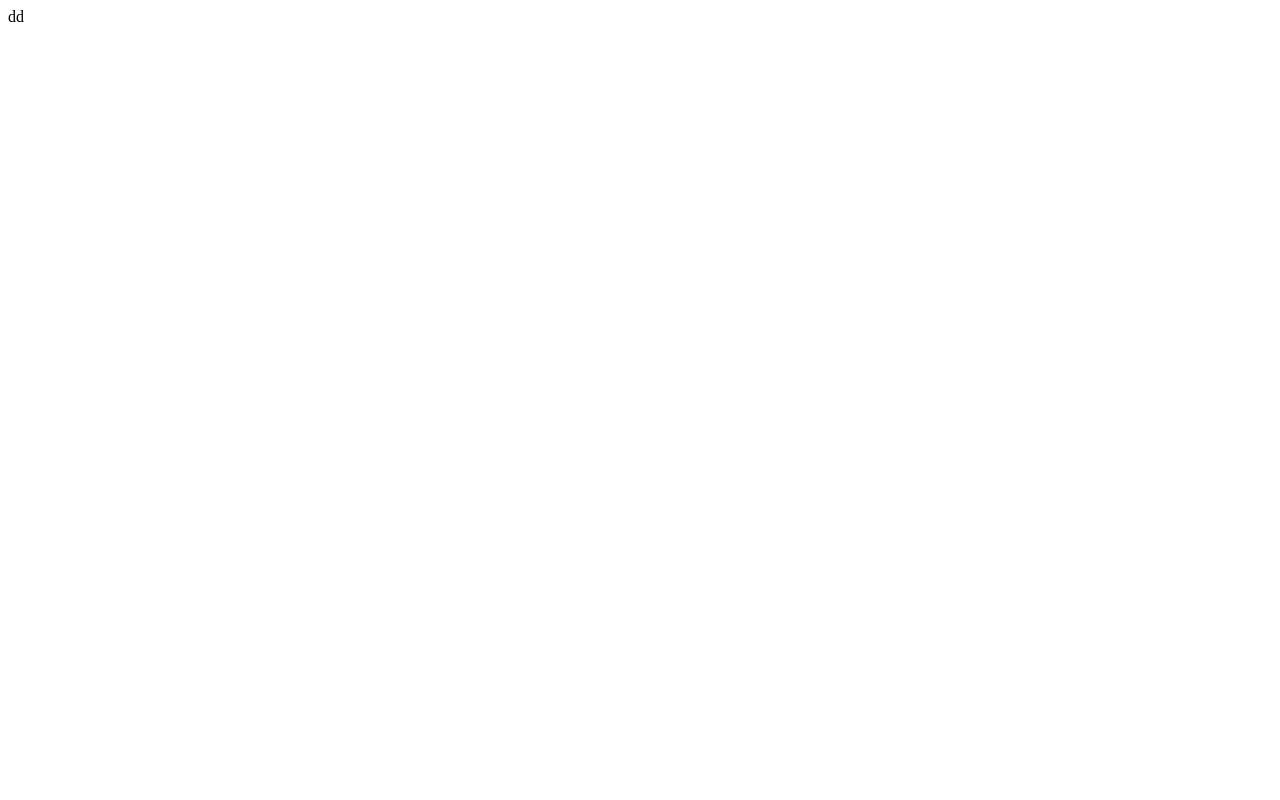
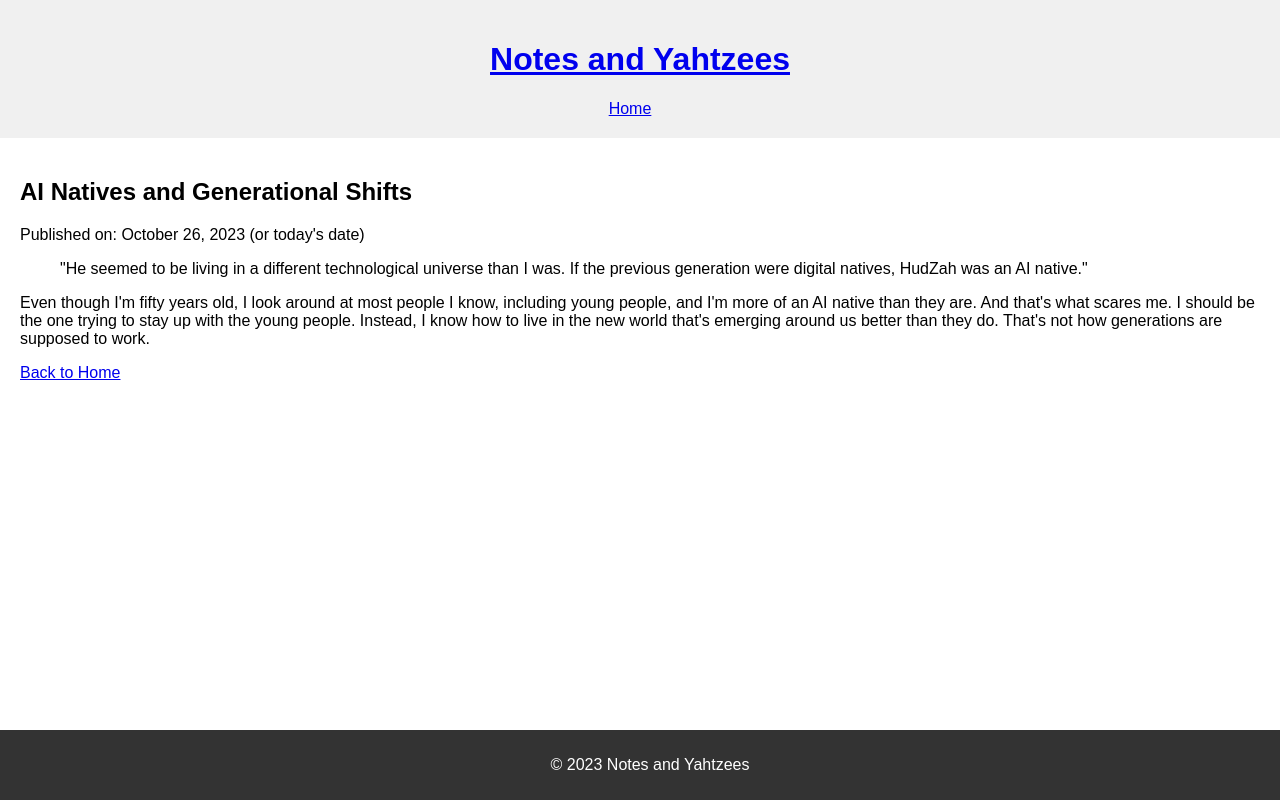
Before and after one commit to buildLittleWorlds/notes-and-yahtzees, a plain HTML site: page posts/post1.html in a window 1280 px wide. Drawn offline with Linux system fonts and the light colour scheme.

Commit message:
Update post1.html

```diff
--- a/posts/post1.html
+++ b/posts/post1.html
@@ -1 +1,39 @@
-dd
+<!DOCTYPE html>
+<html lang="en">
+<head>
+    <meta charset="UTF-8">
+    <meta name="viewport" content="width=device-width, initial-scale=1.0">
+    <title>AI Natives and Generational Shifts - Notes and Yahtzees</title>
+    <link rel="stylesheet" href="../style.css"> <!-- Link to style.css, adjusting path -->
+</head>
+<body>
+    <header>
+        <h1><a href="../index.html">Notes and Yahtzees</a></h1> <!-- Link back to homepage -->
+        <nav>
+            <ul>
+                <li><a href="../index.html">Home</a></li> <!-- Home link -->
+                <!-- You can add more navigation links later if needed -->
+            </ul>
+        </nav>
+    </header>
+
+    <main>
+        <article class="blog-post full-post">
+            <h2>AI Natives and Generational Shifts</h2>
+            <p class="post-meta">Published on: October 26, 2023 (or today's date)</p>
+
+            <blockquote>
+                <p>"He seemed to be living in a different technological universe than I was. If the previous generation were digital natives, HudZah was an AI native."</p>
+            </blockquote>
+
+            <p>Even though I'm fifty years old, I look around at most people I know, including young people, and I'm more of an AI native than they are. And that's what scares me. I should be the one trying to stay up with the young people. Instead, I know how to live in the new world that's emerging around us better than they do. That's not how generations are supposed to work.</p>
+
+            <p><a href="../index.html">Back to Home</a></p> <!-- Link back to homepage at the end -->
+        </article>
+    </main>
+
+    <footer>
+        <p>© 2023 Notes and Yahtzees</p>
+    </footer>
+</body>
+</html>
```
